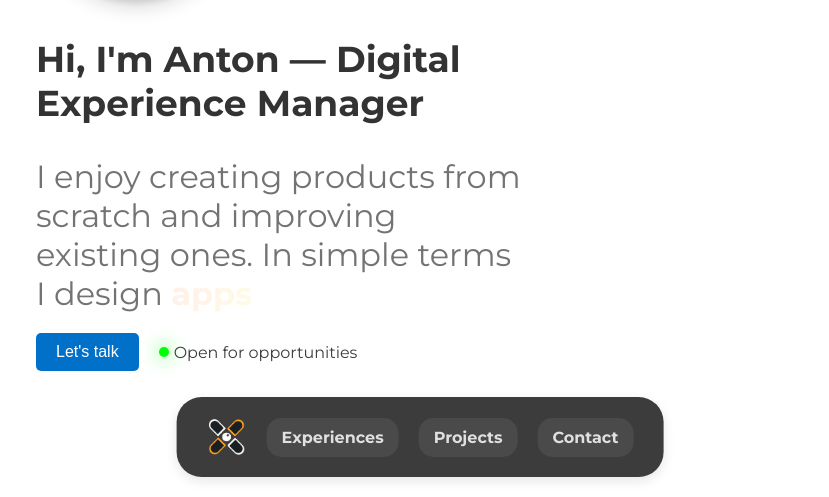
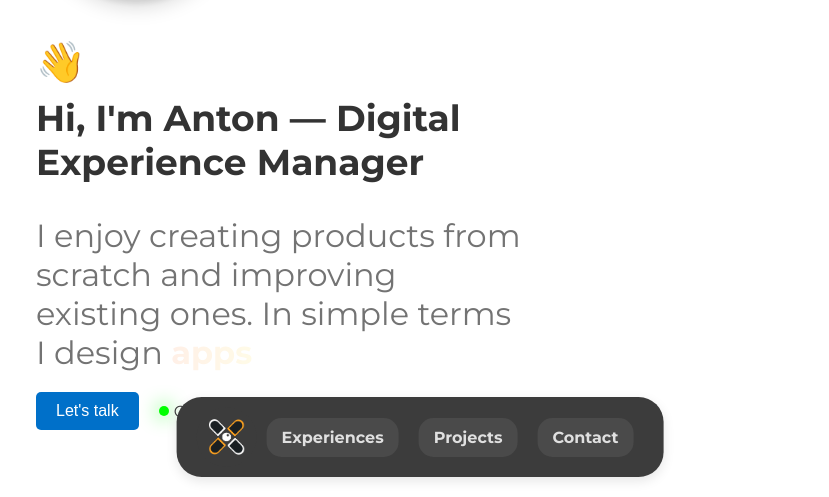
Before and after one commit to AntonHansson21/antonhansson21.github.io, a plain HTML site: page index.html in a window 1280 px wide. Shown: the part 303-800 px from the top of the page, without its empty margins (220-1049 px from the left). Drawn offline with Linux system fonts and the light colour scheme.

Commit message:
Update index.html

```diff
--- a/index.html
+++ b/index.html
@@ -21,6 +21,7 @@
                 <source src="test.mp4" type="video/mp4">
                 Your browser does not support the video tag.
             </video>
+<h1 class="fade-in" style="font-size: 40px;">👋</h1>
             <div class="intro-text">
                 <h1 class="fade-in">Hi, I'm Anton — Digital Experience Manager</h1>
                 <p class="intro-subtext fade-in-delay">
```
